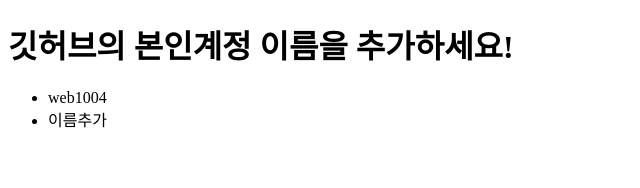
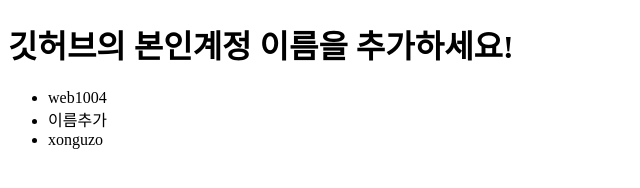
Before and after one commit to suk1004/request, a plain HTML site: page index.html in a window 1280 px wide. Shown: the full height of the page, 0-640 px from the left. Drawn offline with Linux system fonts and the light colour scheme.

Commit message:
add my name

```diff
--- a/index.html
+++ b/index.html
@@ -9,6 +9,7 @@
   <ul>
     <li>web1004</li>
     <li>이름추가</li>
+    <li>xonguzo</li>
   </ul>
 </body>
 </html>
```
